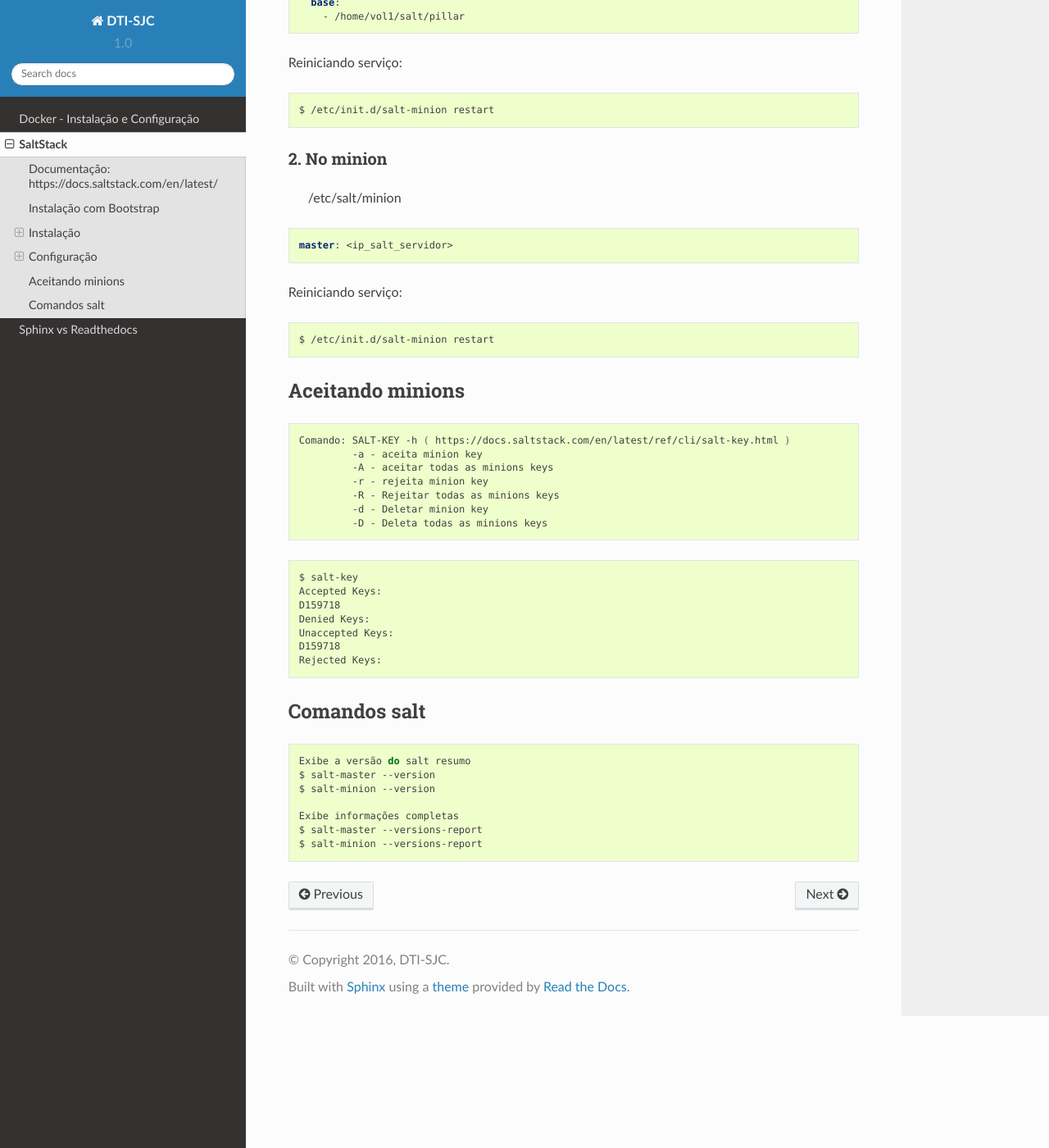
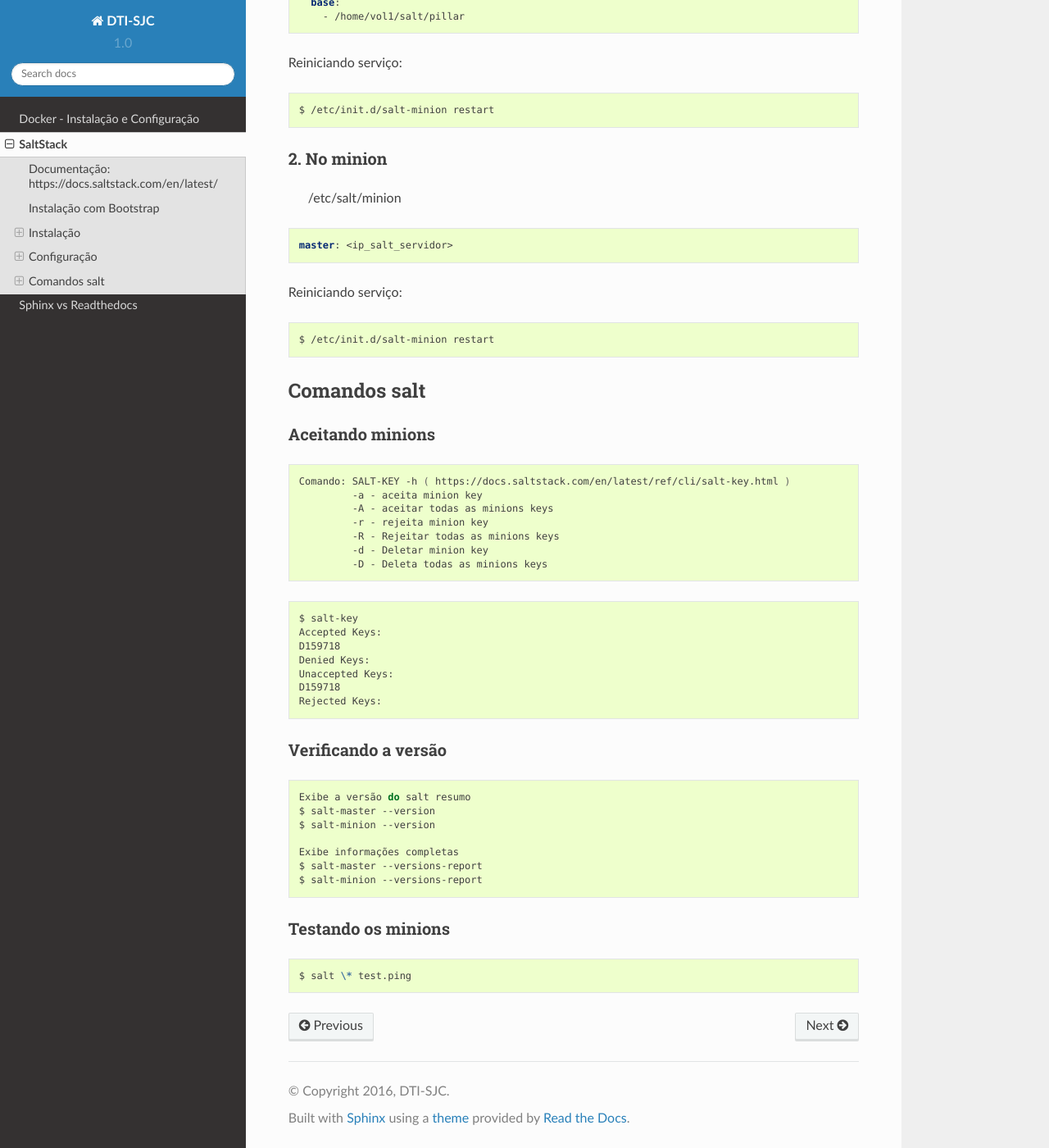
Before and after one commit to tiusjc/dtisjc-docs, a Sphinx documentation site: the page built from docs/source/saltstack.rst, in a window 1280 px wide and 1400 px high, scrolled down 1132 px. Shown: the whole window at 82% size. Built offline with Sphinx 7.4.7 and the Read the Docs theme 2.0.0, drawn with Linux system fonts in a browser that asks for light colours.

Commit message:
Atualizando dockerfiles

```diff
--- a/docs/dockerfiles/docker-compose-files/nginx-php-mysql.yml
+++ b/docs/dockerfiles/docker-compose-files/nginx-php-mysql.yml
@@ -1,4 +1,3 @@
-
 .. code-block:: docker
 
   nginx:
--- a/docs/source/saltstack.rst
+++ b/docs/source/saltstack.rst
@@ -78,8 +78,11 @@
 
   $ /etc/init.d/salt-minion restart
 
+Comandos salt
+-------------
+
 Aceitando minions
------------------
+~~~~~~~~~~~~~~~~~
 
 .. code-block:: bash
 
@@ -101,8 +104,8 @@
   D159718
   Rejected Keys:
 
-Comandos salt
--------------
+Verificando a versão
+~~~~~~~~~~~~~~~~~~~~
 
 .. code-block:: bash
 
@@ -113,3 +116,10 @@
   Exibe informações completas
   $ salt-master --versions-report
   $ salt-minion --versions-report
+
+Testando os minions
+~~~~~~~~~~~~~~~~~~~
+
+.. code-block:: bash
+
+  $ salt \* test.ping
```
Also changed, not shown: 19 other files.
